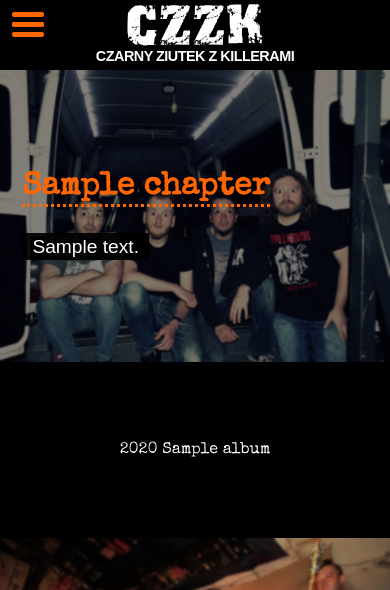
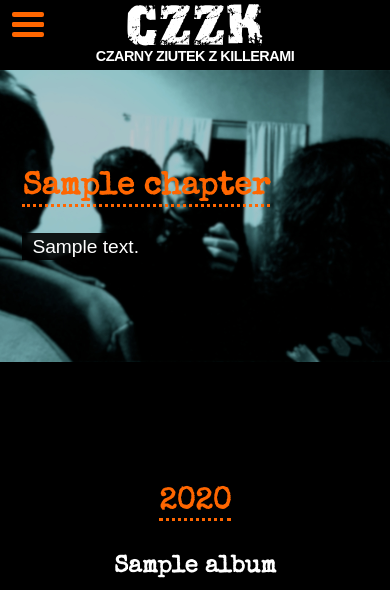
Before and after one commit to psamborski/czzk-v.2019, a Python web app: template app/templates/about-music.html in a window 390 px wide. Shown: the top 590 px of the page. Run offline with Jinja, Linux system fonts and the light colour scheme; the template is opened without the code that fills it: most values are stand-ins (such as "Sample title", 1, 10 or a date in 2020); some libraries are stand-ins or nearby versions.

Commit message:
Ended whole about section.

```diff
--- a/app/routes/MainSite.py
+++ b/app/routes/MainSite.py
@@ -38,7 +38,8 @@ def about_music():
     page = 'muzyka'
     chapters = get_text_by_page(page)
     albums = get_all_albums()
-    albums = groupby(albums, lambda x: x.year)
+    if albums:
+        albums = groupby(albums, lambda x: x.year)
 
     # for key, group in groupby(albums, lambda x: x.year):
     #     print(key)
--- a/app/static/css/about.css
+++ b/app/static/css/about.css
@@ -10,7 +10,7 @@
     justify-content: flex-start;
 }
 
-.subsection-container {
+.subsection {
     width: 100%;
     display: flex;
     align-items: center;
@@ -21,7 +21,7 @@
     box-sizing: border-box;
 }
 
-.subsection-container:nth-child(1){
+.subsection:nth-child(1){
     /* offset menu height */
     padding-top: 10.7em;
 }
@@ -31,12 +31,12 @@
         margin-top: 70px;
     }
 
-    .subsection-container, .subsection-container:nth-child(1) {
+    .subsection, .subsection:nth-child(1) {
         padding: 5em 0;
     }
 }
 
-.chapter-container {
+.subsection-content {
 	width: 100%;
     padding: 0 1.4em;
     margin: 1.3em 0;
@@ -104,13 +104,13 @@
 }
 
 /* --- ABOUT US --- */
-#aboutus-section #subsection-container-bg-1 {
+#about-us-section #subsection-bg-1 {
 	background-image: url('../images/bg/about1.jpg');
 	background-size: cover;
 	background-position: 50% 60%;
 }
 
-#aboutus-section #subsection-container-bg-2 {
+#about-us-section #subsection-bg-2 {
 	background-image: url('../images/bg/about2.jpg');
 	background-size: cover;
 }
@@ -205,3 +205,173 @@
         width: 167px;
     }
 }
+
+
+/* --- MUSIC --- */
+#music-section #subsection-bg-1 {
+	background-image: url('../images/bg/music1.jpg');
+	background-size: cover;
+	background-position: 40% 40%;
+}
+
+#music-section #subsection-bg-2 {
+	background-image: url('../images/bg/music2.JPG');
+	background-size: cover;
+	background-position: 20% 40%;
+}
+
+.albums-year-header {
+	text-align: center;
+	width: 100%;
+	margin-bottom: 0.7em;
+}
+
+.albums-year-header h2 {
+	display: inline-block;
+	font-size: 1.9em;
+}
+
+.album-container {
+	width: 100%;
+	height: 460px;
+	margin-bottom: 2.8em;
+}
+
+.album-container * {
+	width: 100%;
+	max-width: 100%;
+	-webkit-box-sizing: border-box;
+	-moz-box-sizing: border-box;
+	box-sizing: border-box;
+}
+
+.album-photo {
+	text-align: center;
+	background-color: #fff;
+	position: relative;
+	overflow: hidden;
+	max-width: 460px;
+	float: left;
+	margin-right: 1em;
+}
+
+.album-photo:after {
+  content: "";
+  display: block;
+  padding-bottom: 100%;
+}
+
+.album-photo img {
+	width: auto;
+	height: 100%;
+	position: absolute;
+	left: 50%;
+	-webkit-transform: translateX(-50%);
+	-moz-transform: translateX(-50%);
+	-ms-transform: translateX(-50%);
+	-o-transform: translateX(-50%);
+	transform: translateX(-50%);
+	object-fit: cover;
+}
+
+.album-title-container {
+	float: right;
+	max-width: calc(100% - 480px);
+}
+
+.album-title {
+	margin: 0 0 0.6em;
+}
+
+.album-description-container {
+	float: right;
+	height: 395px;
+	overflow: auto;
+	max-width: calc(100% - 480px);
+	font-family: Arial, serif;
+	font-size: 1.15em;
+}
+
+@media only screen and (max-width: 1000px) {
+	.album-container {
+		height: 350px;
+	}
+
+	.album-photo {
+		max-width: 350px;
+	}
+
+	.album-title-container {
+		max-width: calc(100% - 380px);
+	}
+
+	.album-description-container {
+		max-width: calc(100% - 380px);
+		height: 270px;
+	}
+}
+
+@media only screen and (max-width: 770px) {
+	.album-container {
+		height: 550px;
+	}
+
+	.album-container * {
+		max-width: 100%;
+		float: none;
+	}
+
+	.album-photo {
+		max-width: 300px;
+		height: 300px;
+		margin: 0 auto;
+	}
+
+	.album-title {
+		margin: 0 auto 0.6em;
+		text-align: center;
+	}
+
+	.album-description-container {
+		height: 210px;
+		margin-top: 1em;
+	}
+}
+
+/* --- KAZIK --- */
+#kazik-section p {
+	margin-bottom: 1em;
+}
+
+#kazik-section .subsection {
+	min-height: 575px;
+	background-size: cover;
+	background-attachment: fixed;
+	background-repeat: no-repeat;
+}
+
+@media only screen and (max-width: 1000px) {
+	#kazik-section .subsection {
+		min-height: 450px;
+	}
+}
+
+#kazik-section #subsection-bg-1 {
+	background-image: url('../images/bg/kazik1.jpg');
+	background-position: 66% 35%;
+}
+
+#kazik-section #subsection-bg-2 {
+	background-image: url('../images/bg/kazik2.jpg');
+	background-position: 55% center;
+}
+
+#kazik-section #subsection-bg-3 {
+	background-image: url('../images/bg/kazik3.jpg');
+	background-position: 75% center;
+}
+
+#kazik-section #subsection-bg-4 {
+	background-image: url('../images/bg/kazik4.jpg');
+	background-position: 44% 100%;
+}
--- a/app/templates/about-music.html
+++ b/app/templates/about-music.html
@@ -5,10 +5,10 @@
 {% endblock %}
 {% block content %}
 
-	<section id="aboutus-section" class="section">
+	<section id="music-section" class="section">
 
-		<article id="subsection-container-bg-1" class="subsection-container">
-            <div class="chapter-container">
+		<article id="subsection-bg-1" class="subsection">
+            <div class="subsection-content">
                 <div class="chapter-title-container">
                     <h2 class="chapter-title underline">{{ chapters[0].title }}</h2>
                 </div>
@@ -21,33 +21,34 @@
         {% if albums %} {# if there are some albums, close first section, print albums and open third section #}
             </article>
 
-            <article class="subsection-container" id="subsection-albums">
-                {% for year, group in albums %}
-                    {{ year }}
-                    {% for album in group %}
-                        {{ album.title }}
+            <article class="subsection" id="subsection-albums">
+                <div class="subsection-content">
+                    {% for year, group in albums %}
+                        <div class="albums-year-header">
+                            <h2 class="underline orange">{{ year }}</h2>
+                        </div>
+                        {% for album in group %}
+                            <div class="album-container">
+                                <div class="album-title-container">
+                                    <h2 class="album-title">{{ album.title }}</h2>
+                                </div>
+                                <div class="album-photo">
+{#    todo you know                                <img src="{{ url_for('static', filename='images/'+album.cover_file) }}" alt="Demo - okładka" />#}
+                                    <img src="https://upload.wikimedia.org/wikipedia/commons/thumb/f/f9/Suckitandsee.jpg/240px-Suckitandsee.jpg" alt="{{ album.title }} - okładka" />
+                                </div>
+                                <div class="album-description-container">
+                                    {{ album.description|safe }}
+                                </div>
+                            </div>
+                        {% endfor %}
                     {% endfor %}
-                {% endfor %}
-{#TODO style#}
-{#                    <div class="album-container">#}
-{#                        <div class="album-title-container">#}
-{#                            <h2 class="about-title">{{ album.title }}</h2>#}
-{#                        </div>#}
-{##}
-{#                        <div class="album-photo">#}
-{#                            <img src="{{ url_for('static', filename='images/'+album.cover_file) }}" alt="Demo - okładka" />#}
-{#                        </div>#}
-{##}
-{#                        <div class="album-description">#}
-{#                            {{ album.decription|safe }}#}
-{#                        </div>#}
-{#                    </div>#}
+                </div>
             </article>
 
-            <article id="subsection-container-bg-2" class="subsection-container">
+            <article id="subsection-bg-2" class="subsection">
         {% endif %}
 
-            <div class="chapter-container">
+            <div class="subsection-content">
                 <div class="chapter-title-container">
                     <h2 class="chapter-title underline">{{ chapters[1].title }}</h2>
                 </div>
--- a/app/templates/index.html
+++ b/app/templates/index.html
@@ -86,12 +86,12 @@
 	<div id="small-gallery" class="media-tab">
 		<div class="photo-container">
 			<a href="{{ url_for('mainSite.multimedia_galleries') }}">
-				<img src="{{ url_for('static', filename='images/niepokorny.jpg') }}" alt="Zdjęcie w galerii - slajd 2" />
+				<img src="{{ url_for('static', filename='images/kazik2.jpg') }}" alt="Zdjęcie w galerii - slajd 2" />
 			</a>
 		</div>
 		<div class="photo-container">
 			<a href="{{ url_for('mainSite.multimedia_galleries') }}">
-				<img src="{{ url_for('static', filename='images/toczwarte.jpg') }}" alt="Zdjęcie w galerii - slajd 3" />
+				<img src="{{ url_for('static', filename='images/kazik4.jpg') }}" alt="Zdjęcie w galerii - slajd 3" />
 			</a>
 		</div>
 	</div>
```
Also changed, not shown: app/models/functions.py (deleted, +0 -12 lines), app/templates/about-czzk.html (+8 -8 lines), app/templates/about-kazik.html (+104 -0 lines), app/static/images/bg/kazik1.jpg, app/static/images/bg/kazik2.jpg, app/static/images/bg/kazik3.JPG (deleted), app/static/images/bg/kazik3.jpg (added), app/static/images/bg/kazik4.jpg (added), app/static/images/bg/main1.JPG (deleted), app/static/images/bg/main2_2.JPG (deleted), app/static/images/bg/music1.jpg (added), app/static/images/bg/music2.JPG (renamed from app/static/images/bg/koncerty.JPG), app/static/images/slides/main2.jpg (renamed from app/static/images/bg/main2.jpg), 2 other files.
